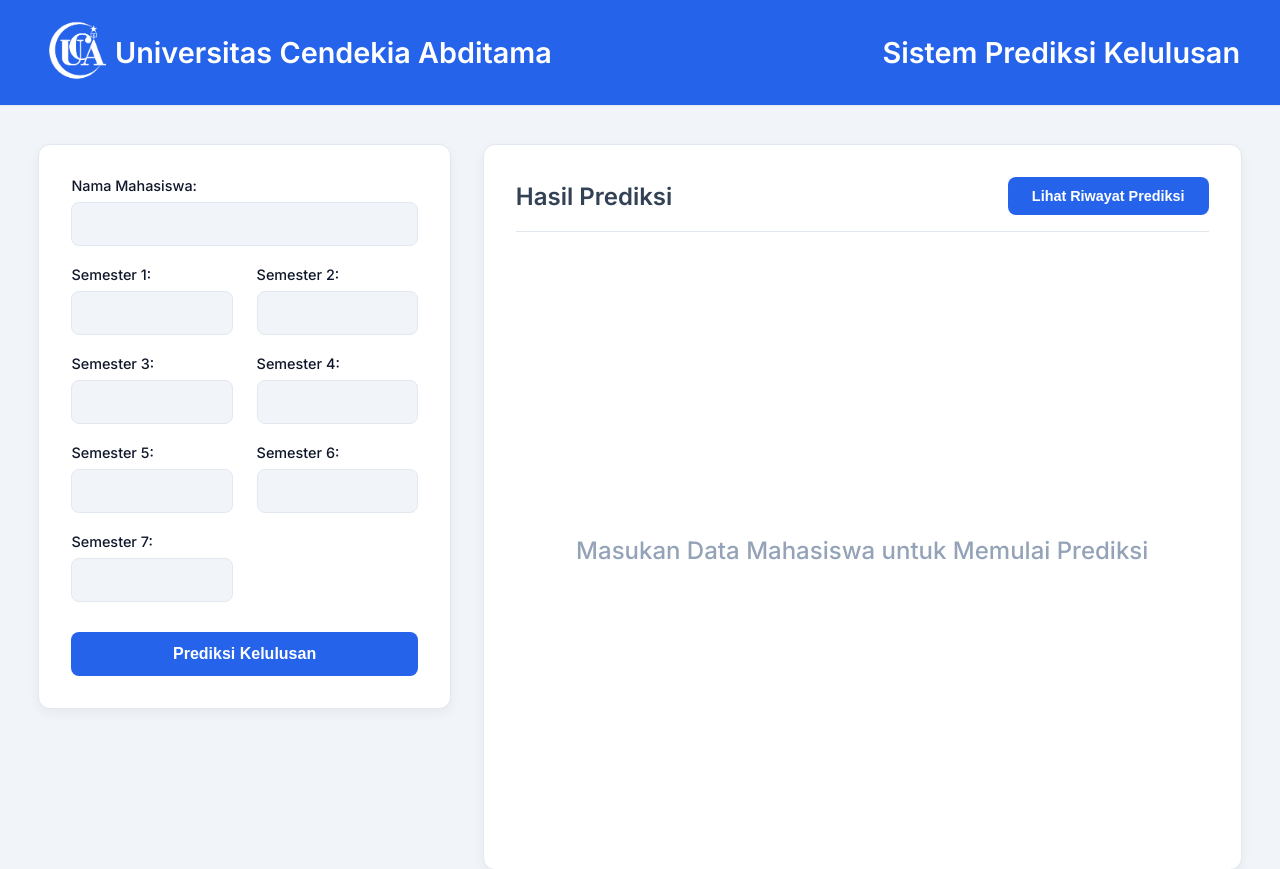
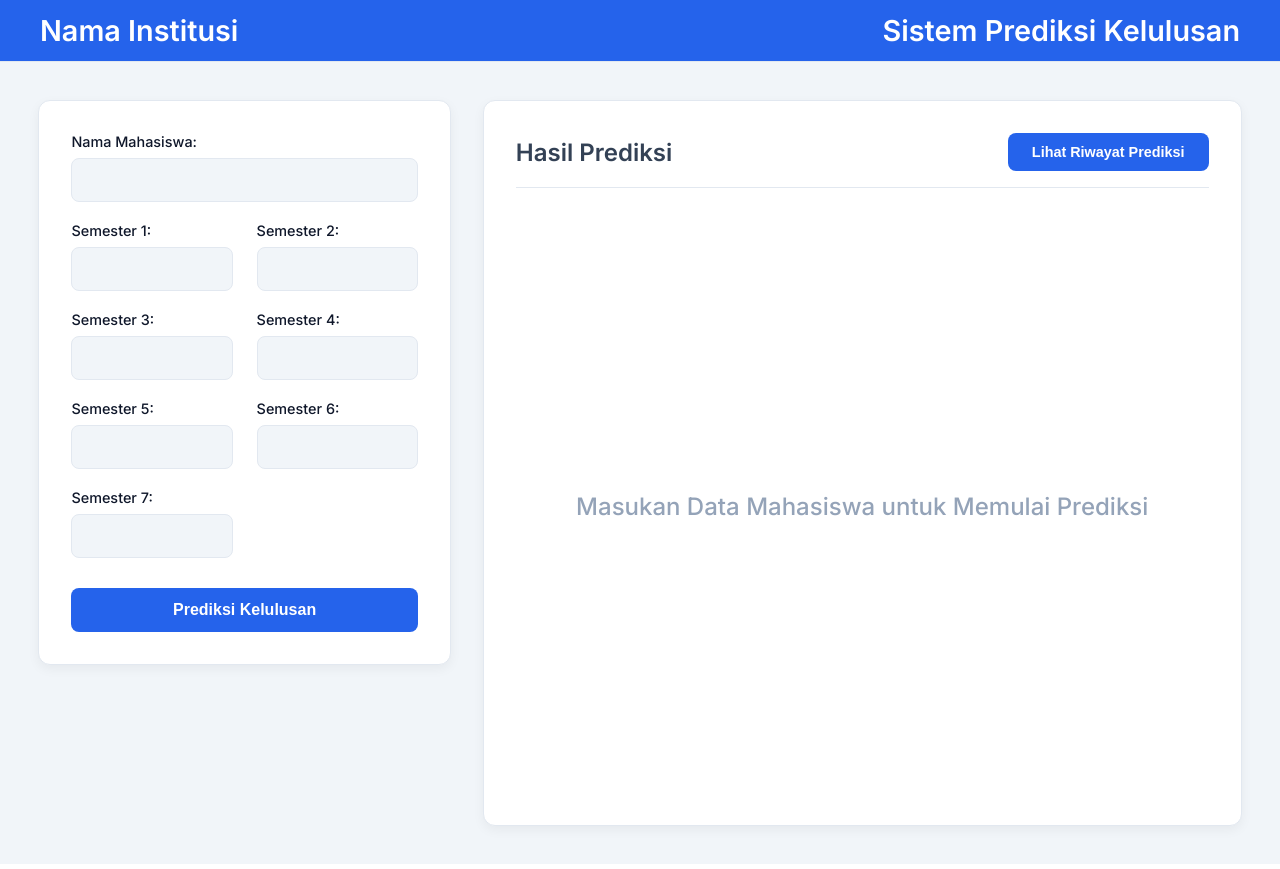
Before and after one commit to RyuuRyu/KNN-Web-App, a Flask app: page / in a window 1280 px wide. Shown: the top 869 px of the page. Run offline with Flask 3, Linux system fonts and the light colour scheme; the visitor is signed in with stand-in values (Sample User, id 1); parts of the project's set-up code (start-up, migrations or seed data) failed here and were passed over.

Commit message:
Fix some stuffs

```diff
--- a/app.py
+++ b/app.py
@@ -13,6 +13,7 @@ import matplotlib.pyplot as plt
 app = Flask(__name__)
 app.secret_key = 'fc15185ac6a4b32d0a3e19cfdcb54945'
 app.config['SESSION_TYPE'] = 'filesystem'
+app.config['SESSION_FILE_DIR'] = 'session_data'
 app.config['PERMANENT_SESSION_LIFETIME'] = timedelta(seconds=30)  # Session lasts 30 seconds
 Session(app)
 
--- a/templates/index.html
+++ b/templates/index.html
@@ -239,10 +239,7 @@
   <body>
     <div class="header">
       <div class="right">
-        <div class="header-logo">
-        <img src="{{ url_for('static', filename='assets/uca_logo.png') }}" alt="https://cdn-icons-png.flaticon.com/512/3135/3135755.png"/>
-        </div>
-        <span class="header-title">Universitas Cendekia Abditama</span>
+        <span class="header-title">Nama Institusi</span>
       </div>
       <p>Sistem Prediksi Kelulusan</p>
     </div>
--- a/templates/login.html
+++ b/templates/login.html
@@ -121,10 +121,7 @@
 <body>
     <div class="header">
       <div class="right">
-        <div class="header-logo">
-          <img src="{{ url_for('static', filename='assets/uca_logo.png') }}" alt="Logo"/>
-        </div>
-        <span class="header-title">Universitas Cendekia Abditama</span>
+        <span class="header-title">Nama Institusi</span>
       </div>
       <p>Sistem Prediksi Kelulusan</p>
     </div>
```
Also changed, not shown: data/student_inputs.db, 11 other files.
